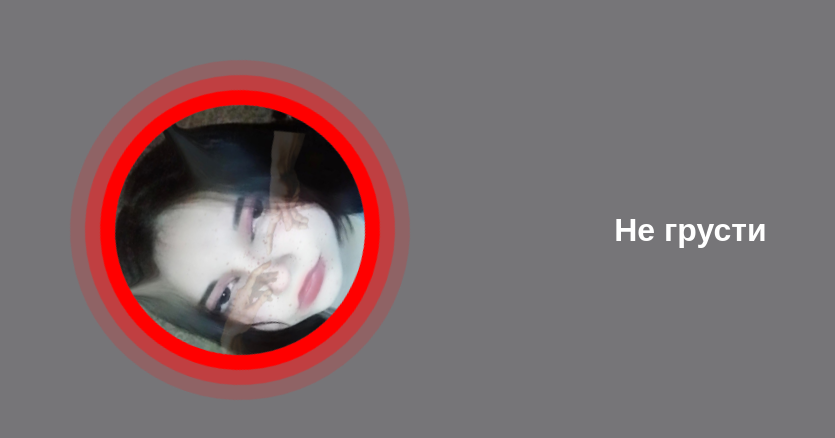
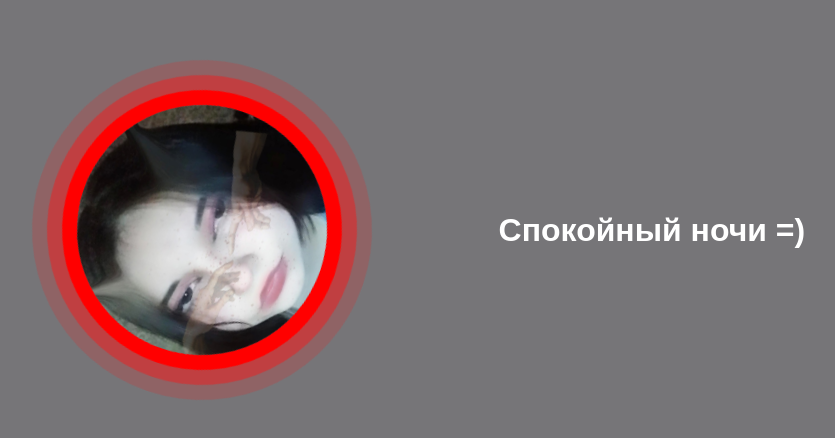
Before and after one commit to Elwyney/23-16, a plain HTML site: page index.html in a window 1280 px wide. Shown: the part 170-608 px from the top of the page, without its empty margins (199-1034 px from the left). Drawn offline with Linux system fonts and the light colour scheme.

Commit message:
Update index.html

```diff
--- a/index.html
+++ b/index.html
@@ -184,7 +184,7 @@ h1 {
     <div class="wrapper">
         <div class="imgig">
             <img src="./BBW7ceRBKCc.jpg" alt="">
-            <h1>Не грусти</h1>
+            <h1>Спокойный ночи =)</h1>
         </div>
 
         <div id="img" class="wrap">
```
